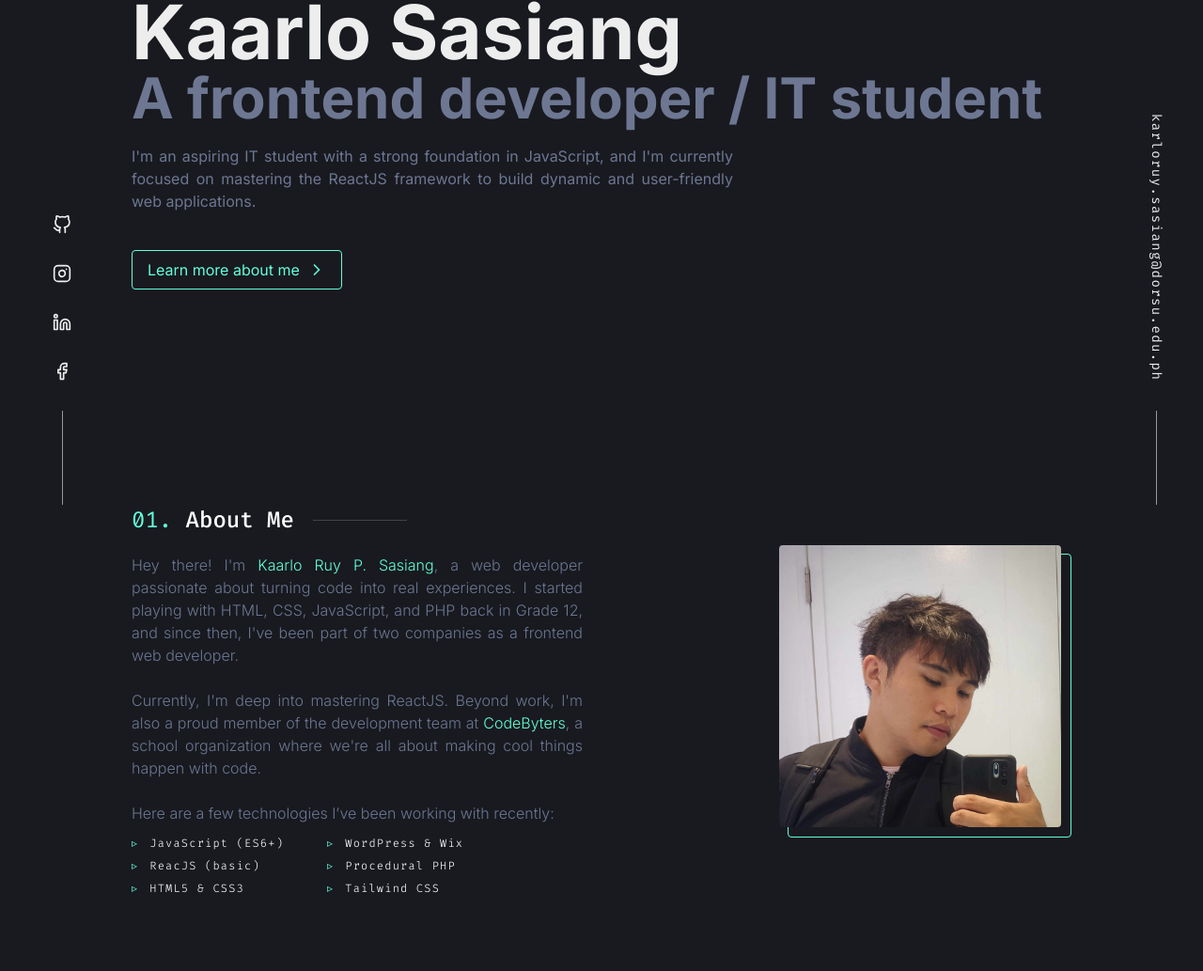
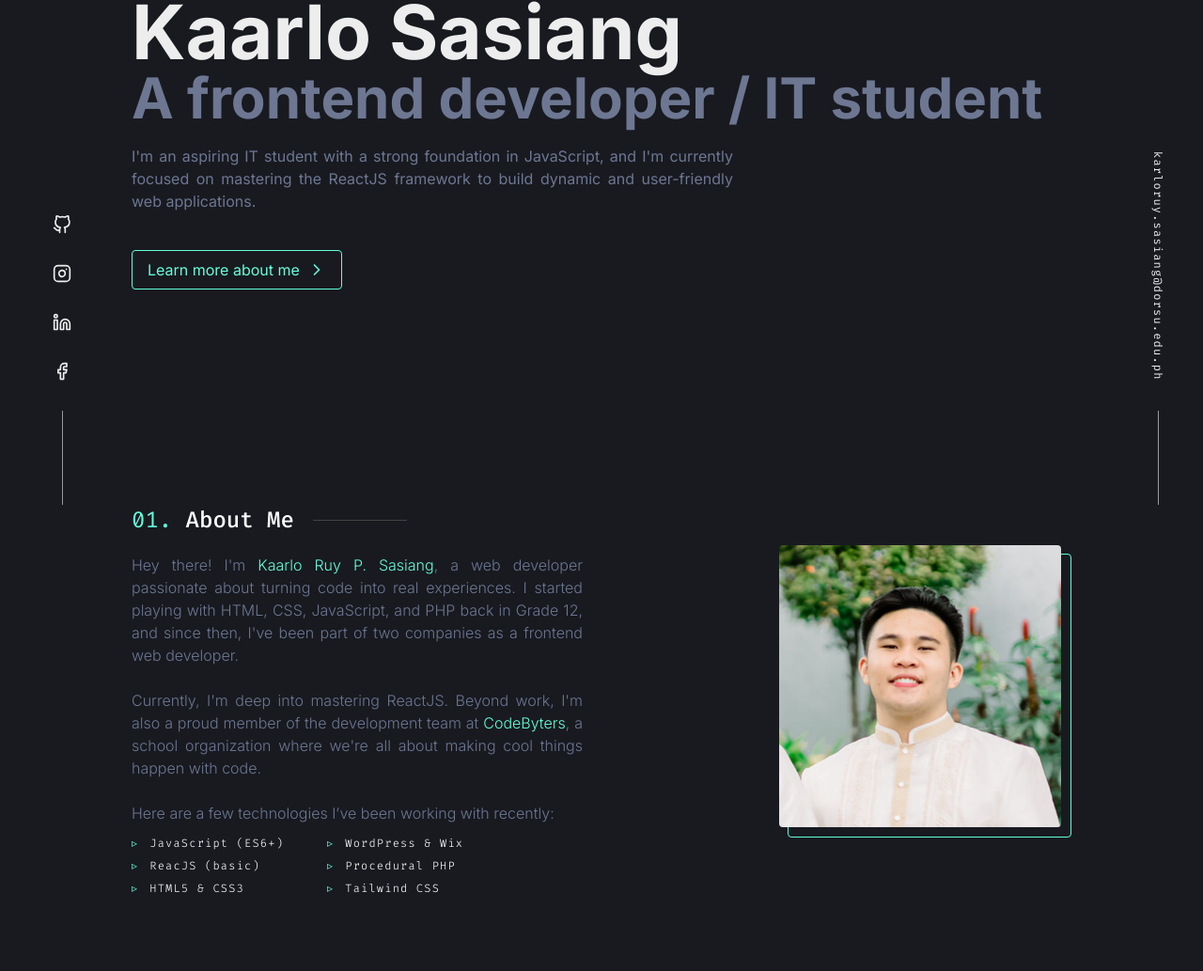
Before and after one commit to kaarlosasiang/Portfolio, a website built with Parcel: page src/index.html in a window 1280 px wide. Shown: the part 263-1296 px from the top of the page at 94% size. Built offline with nearby package versions, Linux system fonts and the light colour scheme.

Commit message:
updated profile image

```diff
--- a/src/index.html
+++ b/src/index.html
@@ -130,18 +130,18 @@
         <a
           href="mailto:karloruy.sasiang@dorsu.edu.ph"
           style="writing-mode: vertical-rl"
-          class="transition-all duration-300 text-[#ededed] hover:translate-y-[-3px] font-FiraCode text-sm tracking-widest hover:text-primary"
+          class="transition-all duration-300 text-[#ededed] hover:translate-y-[-3px] font-FiraCode text-xs tracking-widest hover:text-primary"
         >
           karloruy.sasiang@dorsu.edu.ph
         </a>
       </div>
     </div>
 
-    <div
+    <main
       id="content"
       class="container mx-auto h-screen max-w-[1000px] px-20 xl:px-0"
     >
-      <div class="h-full flex flex-col justify-center gap-2 md:gap-5">
+      <section class="h-full flex flex-col justify-center gap-2 md:gap-5">
         <p class="text-primary text-lg font-FiraCode">Hi, my name is</p>
         <h1
           class="transition-all duration-300 font-bold text-[#EDEDED] leading-[40px] text-[40px] md:text-[60px] lg:text-[80px]"
@@ -167,9 +167,12 @@
             <i data-feather="chevron-right"></i>
           </a>
         </div>
-      </div>
+      </section>
 
-      <div class="text-white flex flex-col justify-center pb-20" id="about-me">
+      <section
+        class="text-white flex flex-col justify-center pb-20"
+        id="about-me"
+      >
         <!-- Section Title -->
         <div class="flex items-center section-title">
           <h2 class="text-2xl font-FiraCode font-medium">
@@ -249,14 +252,14 @@
           <div class="justify-center xl:justify-end hidden md:flex">
             <div class="border border-primary rounded absolute">
               <img
-                src="./img/profile-picture.jpeg"
+                src="./img/kaarlo.jpg"
                 class="max-w-[300px] rounded -translate-y-[10px] -translate-x-[10px]"
                 alt="Kaarlo Sasiang"
               />
             </div>
           </div>
         </div>
-      </div>
-    </div>
+      </section>
+    </main>
   </body>
 </html>
```
Also changed, not shown: src/img/kaarlo.jpg (added).
